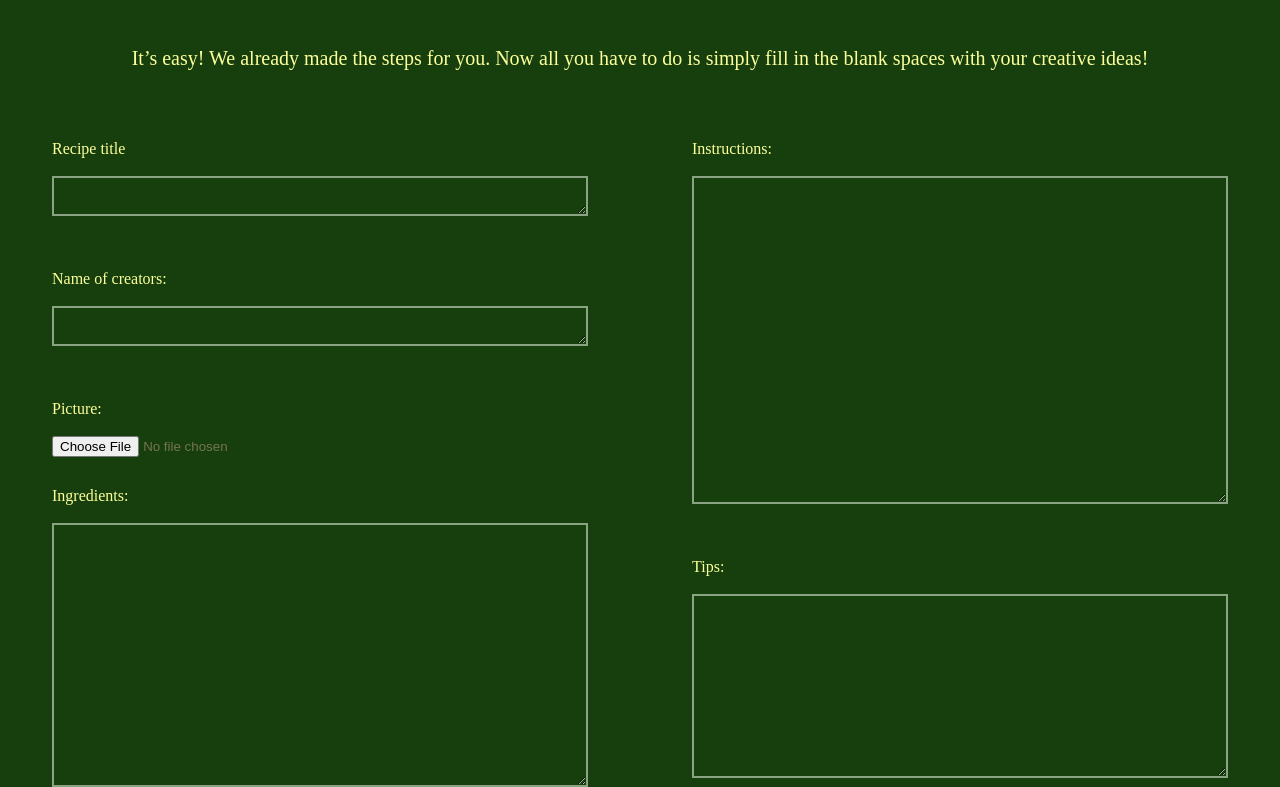
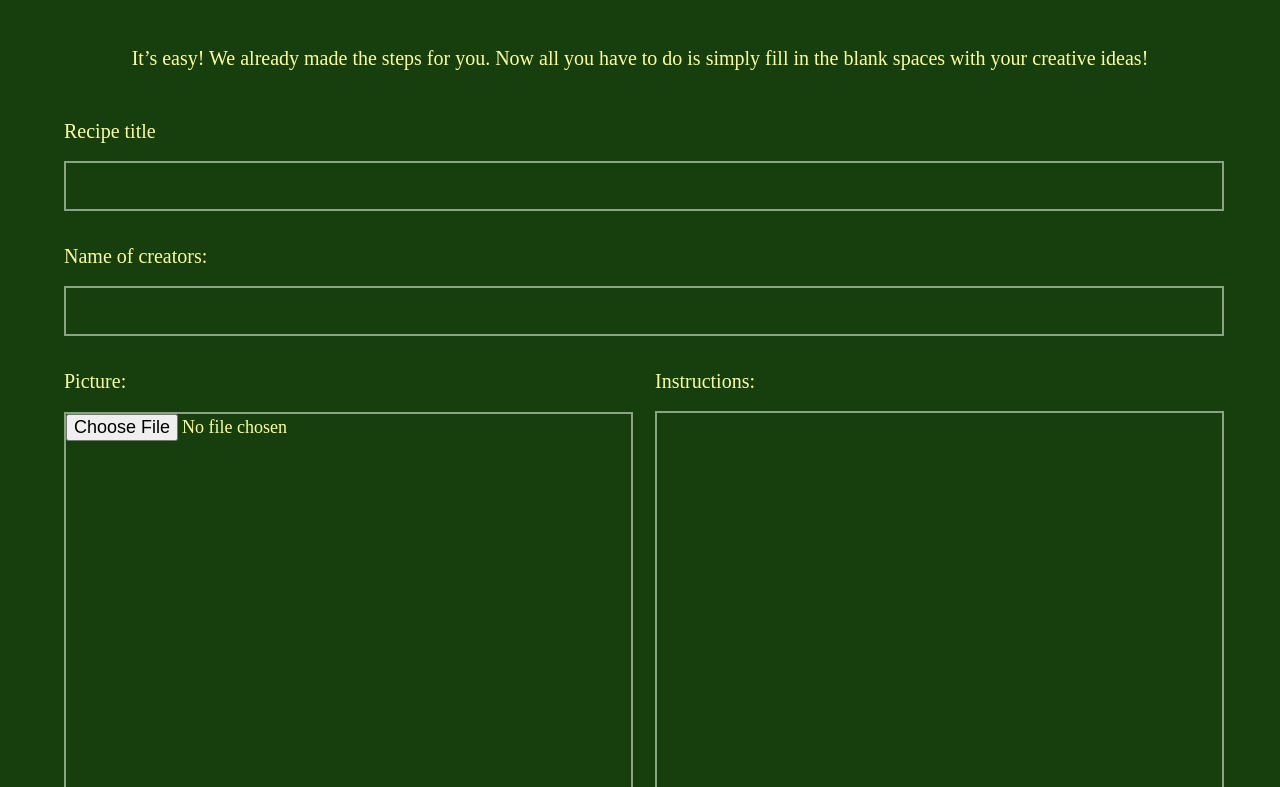
Before and after one commit to Andread24/vild_mad, a plain HTML site: page add_recipe.html in a window 1280 px wide. Shown: the part 193-980 px from the top of the page. Drawn offline with Linux system fonts and the light colour scheme; a web font is replaced by a local one.

Commit message:
add recipe computer

```diff
--- a/add_recipe.html
+++ b/add_recipe.html
@@ -36,39 +36,45 @@
 
         <!-- form -->
 
-        <form action="/submit-form" method="post">
+        <form action="/submit-form" method="post" class="forms_grid">
 
             <div class="grid_1-1">
-               <div class="column">
-                    <label for="title">Recipe title</label><br>
+                <div>
+                    <label for="title" class="forms_tekst">Recipe title</label><br>
                     <br><textarea id="title" name="title" rows="2" cols="70"></textarea><br>
-
-                 <label for="creators">Name of creators:</label><br>
-                 <br><textarea id="name" name="name" rows="2" cols="70"></textarea><br>
-
-
-                 <label for="image">Picture:</label><br>
+                </div>
+                <div>
+                    <label for="creators" class="forms_tekst">Name of creators:</label><br>
+                    <br><textarea id="creators" name="name" rows="2" cols="70"></textarea><br>
+                </div>
+            </div>
+            <div class="grid_2-1">
+                <div id="grid_picture">
+                    <label for="image" class="forms_tekst">Picture:</label><br>
                     <br> <input type="file" id="image" name="image" accept="image/*"><br>
-
-                 <label for="ingredients">Ingredients:</label><br>
+                </div>
+                <div id="grid_ingredients">
+                    <label for="ingredients" class="forms_tekst">Ingredients:</label><br>
                     <br><textarea id="ingredients" name="ingredients" rows="16" cols="70"></textarea><br>
                 </div>
-
-              <div class="column">
-                <label for="instructions">Instructions:</label><br>
+                <div id="grid_instructions">
+                    <label for="instructions" class="forms_tekst">Instructions:</label><br>
                     <br><textarea id="instructions" name="instructions" rows="20" cols="70"></textarea><br>
-
-
-             <label for="tips">Tips:</label><br>
+                </div>
+            </div>
+            <div class="grid_1">
+                <label for="tips" class="forms_tekst">Tips:</label><br>
                 <br><textarea id="tips" name="tips" rows="11" cols="70"></textarea><br>
-
+            </div>
+            <div>
                 <input type="submit" value="Submit">
-            </div>
             </div>
         </form>
 
     </main>
-    <footer></footer>
+    <footer>
+    </footer>
     <script src="js/burger.js"></script>
 </body>
+
 </html>
--- a/css/add_recipe.css
+++ b/css/add_recipe.css
@@ -1,57 +1,98 @@
-form {
-  margin-left: 10px;
-  margin-right: 10px;
+.forms_grid {
+  display: grid;
+  grid-template-rows: 0.5fr 4fr 0.5fr 0.5fr;
+  margin: 50px 5%;
+  padding: 0;
+  row-gap: 30px;
 }
-
+label {
+  text-align: left;
+}
+textarea {
+  text-align: center;
+}
 .grid_1-1 {
   display: grid;
+  grid-row: 1;
+  grid-template-rows: 1fr 1fr;
+  row-gap: 30px;
+}
+.grid_2-1 {
+  display: grid;
+  grid-template-rows: 1fr 1fr;
   grid-template-columns: 1fr 1fr;
-  gap: 20px;
-  justify-items: center;
+  column-gap: 30px;
+  row-gap: 30px;
 }
-
-.grid_1-1 .column {
-  padding: 20px;
+#grid_picture {
+  grid-column: 1;
+  grid-row: 1;
 }
-
+#grid_ingredients {
+  grid-column: 1;
+  grid-row: 2;
+}
+#grid_instructions {
+  grid-row: 1/2 span;
+  grid-column: 2;
+}
+.grid_1 {
+  grid-row: 3;
+  margin-top: 50px;
+}
 /* label margin + farve */
 
-label {
+#grid_instructions textarea,
+#grid_ingredients textarea {
+  height: 100%;
+}
+form label {
   color: rgb(253, 255, 155);
   font-family: "urbanist";
+  text-align: left;
+  width: 100%;
 }
-
+#image {
+  color: rgb(253, 255, 155);
+  font-family: "urbanist";
+  text-align: center;
+  width: 100%;
+  height: 91%;
+  margin-top: 1px;
+  padding-right: 4px;
+  border: 2px solid rgb(138, 163, 131);
+}
 input {
   color: rgb(117, 117, 78);
-  margin-bottom: 30px;
 }
 
 textarea {
   background-color: rgb(23, 63, 13);
   border: 2px solid rgb(138, 163, 131);
-  margin-bottom: 50px;
+  width: 100%;
   font-family: "urbanist";
+  resize: none;
 }
 
 /* tekst */
 
 p {
   text-align: center;
-  margin: 50px;
   color: rgb(253, 255, 155);
   font-size: 20px;
   font-family: "urbanist";
 }
+label {
+  text-align: center;
+  color: rgb(253, 255, 155);
+  font-size: 20px;
+  font-family: "urbanist";
+}
+textarea,
+input {
+  text-align: left;
+  color: beige;
+  font-size: 18px;
+  font-family: "urbanist";
+}
 /* Media query til computerskærm */
-
-@media only screen and (max-width: 700px) {
-  .grid_1-1 {
-    display: block;
-  }
-
-  /* label farve */
-
-  label {
-    color: rgb(253, 255, 155);
-  }
-}
```
Lines whose indentation alone changed are shown as unchanged.
